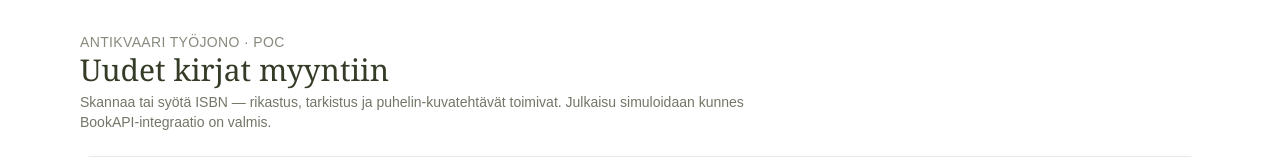
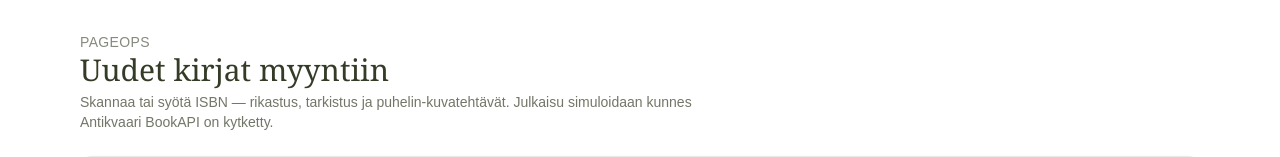
Before and after one commit to VernerAnton/BookOps, a Next.js app: page / in a window 1280 px wide. Shown: the top 157 px of the page. Built offline with nearby package versions, Linux system fonts and the light colour scheme; no server answers; the database is empty.

Commit message:
Rename project to PageOps
Update package name, README, UI branding, and local SQLite filename.

Co-authored-by: verner.sdr <verner.sdr@gmail.com>

```diff
--- a/package.json
+++ b/package.json
@@ -1,5 +1,5 @@
 {
-  "name": "antikvaari-queue-poc",
+  "name": "pageops",
   "version": "0.1.0",
   "private": true,
   "scripts": {
--- a/src/app/layout.tsx
+++ b/src/app/layout.tsx
@@ -13,9 +13,9 @@ const geistMono = Geist_Mono({
 });
 
 export const metadata: Metadata = {
-  title: "Antikvaari työjono · POC",
+  title: "PageOps",
   description:
-    "ISBN-jono, rikastus, puhelintehtävät ja julkaisun esikatselu (mock BookAPI).",
+    "ISBN queue, enrichment, and listing workflow for bookstore ops (Antikvaari-ready).",
 };
 
 export const viewport: Viewport = {
--- a/src/components/queue-dashboard.tsx
+++ b/src/components/queue-dashboard.tsx
@@ -65,12 +65,12 @@ export function QueueDashboard() {
       <header className="flex flex-col gap-2 sm:flex-row sm:items-end sm:justify-between">
         <div>
           <p className="text-sm font-medium uppercase tracking-wide text-[#343c27]/60">
-            Antikvaari työjono · POC
+            PageOps
           </p>
           <h1 className="font-serif text-3xl text-[#343c27]">Uudet kirjat myyntiin</h1>
           <p className="mt-1 max-w-2xl text-sm text-[#343c27]/70">
-            Skannaa tai syötä ISBN — rikastus, tarkistus ja puhelin-kuvatehtävät toimivat.
-            Julkaisu simuloidaan kunnes BookAPI-integraatio on valmis.
+            Skannaa tai syötä ISBN — rikastus, tarkistus ja puhelin-kuvatehtävät.
+            Julkaisu simuloidaan kunnes Antikvaari BookAPI on kytketty.
           </p>
         </div>
       </header>
--- a/src/lib/db.ts
+++ b/src/lib/db.ts
@@ -11,7 +11,7 @@ import type {
   UpdateBookInput,
 } from "./types";
 
-const dbPath = path.join(process.cwd(), "data", "antikvaari-poc.db");
+const dbPath = path.join(process.cwd(), "data", "pageops.db");
 
 function getDb() {
   fs.mkdirSync(path.dirname(dbPath), { recursive: true });
```
Also changed, not shown: 2 other files (tests, documents, lock files or other folders).
